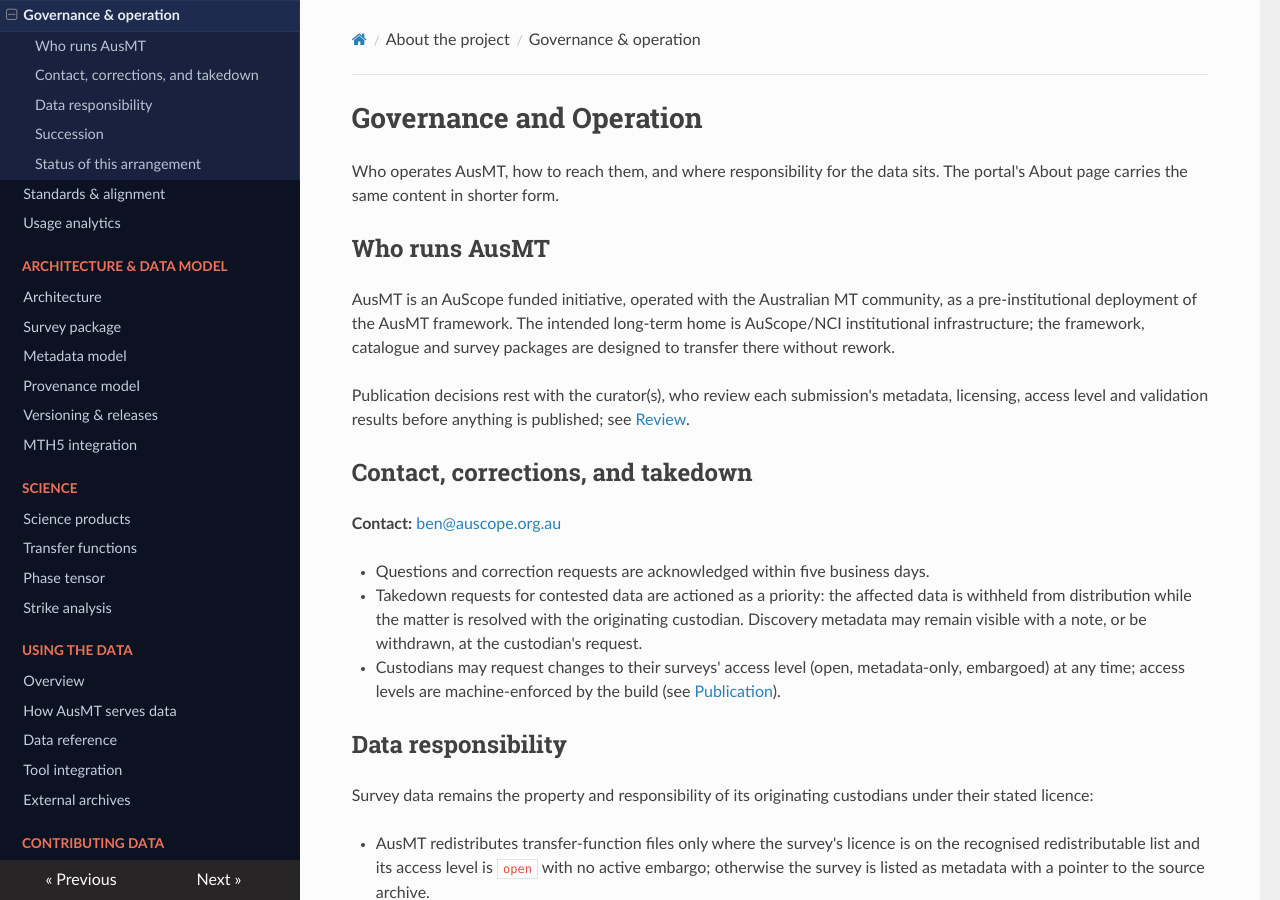
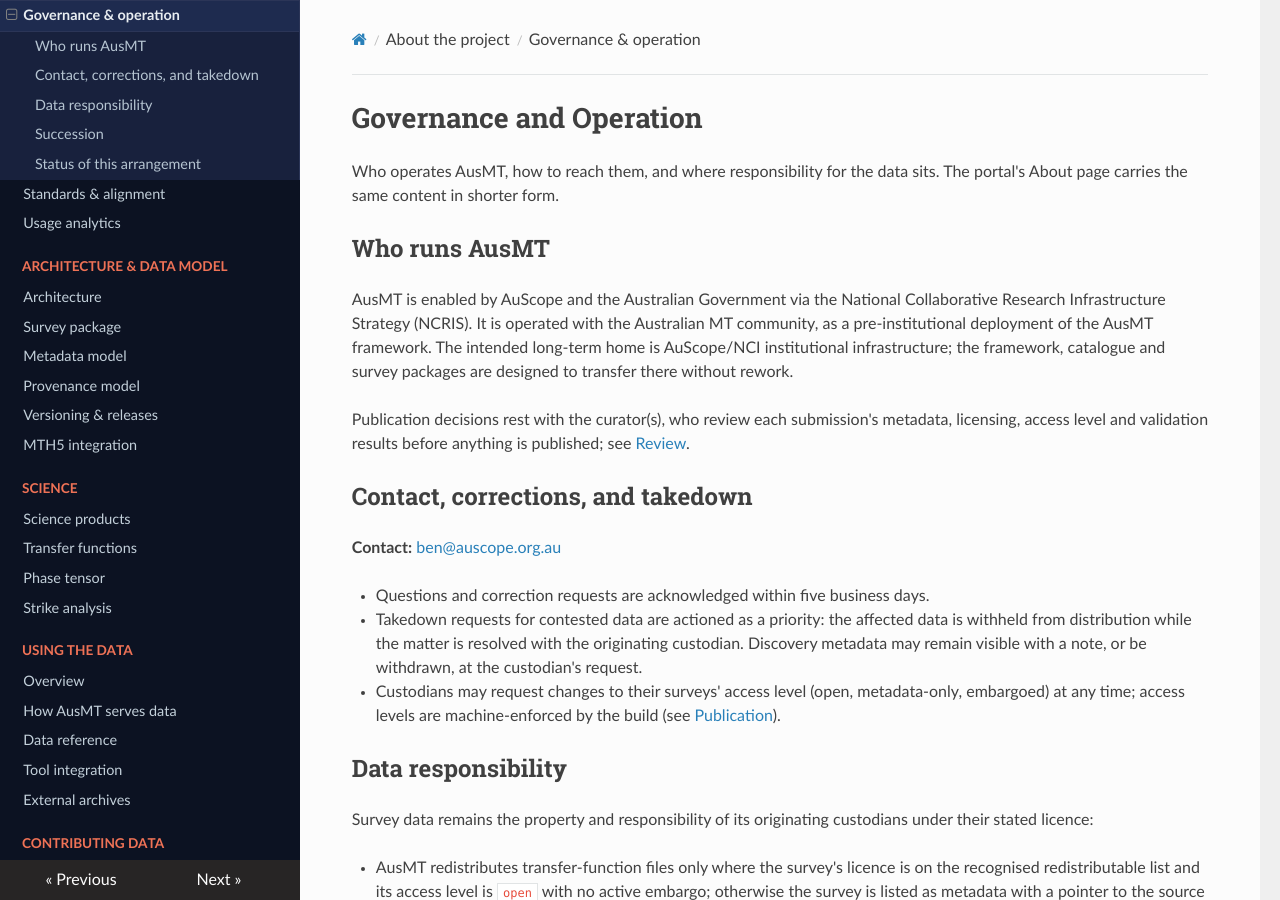
Before and after one commit to bvkay/ausmt, an MkDocs documentation site: the page built from docs/docs/introduction/governance.md, in a window 1280 px wide and 900 px high. Built offline with MkDocs 1.6.1, drawn with Linux system fonts in a browser that asks for light colours; nearby versions of some CDN libraries.

Commit message:
docs: the two remaining funding sentences state the AuScope and NCRIS relationship
Contract: AusMT_2026/LANE-CONTRACT-FOOTER-AUSCOPE.md (the owner's relationship sentence, now on
every footer; the verifier's residual naming the two prose sentences it had not reached).

The footer says "AusMT is enabled by AuScope" on every surface and About says who enables AusMT in
full, while two sentences still described a funding arrangement in the old words: README.md's opening
line ("An AuScope-funded initiative with the Australian MT community") and
docs/introduction/governance.md's "Who runs AusMT" ("AusMT is an AuScope funded initiative"). Both
now open with the owner's sentence verbatim:

  AusMT is enabled by AuScope and the Australian Government via the National Collaborative Research
  Infrastructure Strategy (NCRIS).

NOTHING ELSE WAS DROPPED. The community half of each sentence stays, as its own clause: the README
keeps "Built with the Australian MT community" and governance keeps "operated with the Australian MT
community, as a pre-institutional deployment". The change is who enables AusMT, not who works on it.

The third and fourth occurrences of the retired wording are about.html's copyable acknowledgement
block and the pin that holds it, which the About lane changes under its own ruling
(LANE-CONTRACT-ABOUT-PAGE.md A2 item 4); touching them here would collide with a stacked branch
and is deliberately left alone.

docs are touched, so: mkdocs build --strict, exit 0, at
reports-2026-09-03/footer/round3/battery-15-mkdocs-strict.txt

```diff
--- a/docs/docs/introduction/governance.md
+++ b/docs/docs/introduction/governance.md
@@ -5,10 +5,11 @@
 
 ## Who runs AusMT
 
-AusMT is an AuScope funded initiative, operated with the Australian MT community, as a pre-institutional
-deployment of the AusMT framework. The intended long-term home is AuScope/NCI institutional
-infrastructure; the framework, catalogue and survey packages are designed to transfer there without
-rework.
+AusMT is enabled by AuScope and the Australian Government via the National Collaborative Research
+Infrastructure Strategy (NCRIS). It is operated with the Australian MT community, as a
+pre-institutional deployment of the AusMT framework. The intended long-term home is AuScope/NCI
+institutional infrastructure; the framework, catalogue and survey packages are designed to transfer
+there without rework.
 
 Publication decisions rest with the curator(s), who review each submission's metadata, licensing,
 access level and validation results before anything is published; see [Review](../operations/review.md).
```
Also changed, not shown: README.md.
